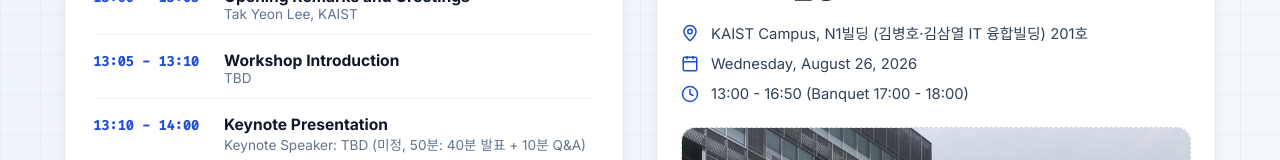
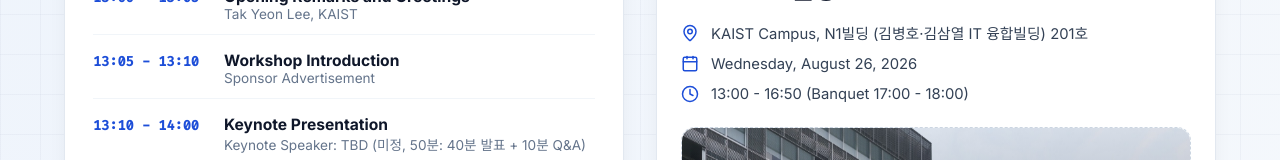
Before and after one commit to reflect9/kvis2026, a React (Vite) app: page / in a window 1280 px wide. Shown: the part 626-786 px from the top of the page. Built offline with nearby package versions, Linux system fonts and the light colour scheme.

Commit message:
Update Workshop Introduction description to Sponsor Advertisement

```diff
--- a/src/App.jsx
+++ b/src/App.jsx
@@ -187,7 +187,7 @@ const ORGANIZERS = [
 
 const SCHEDULE_ITEMS = [
   { time: "13:00 - 13:05", title: "Opening Remarks and Greetings", desc: "Tak Yeon Lee, KAIST" },
-  { time: "13:05 - 13:10", title: "Workshop Introduction", desc: "TBD" },
+  { time: "13:05 - 13:10", title: "Workshop Introduction", desc: "Sponsor Advertisement" },
   { time: "13:10 - 14:00", title: "Keynote Presentation", desc: "Keynote Speaker: TBD (미정, 50분: 40분 발표 + 10분 Q&A)" },
   { time: "14:00 - 14:15", title: "Coffee Break (15분)", desc: "네트워킹 및 휴식 시간" },
   { time: "14:15 - 15:15", title: "Paper Session 1 (6 Papers)", desc: "6개 논문 발표 (각 10분: 7분 발표, 2분 Q&A, 1분 교체)" },
```
